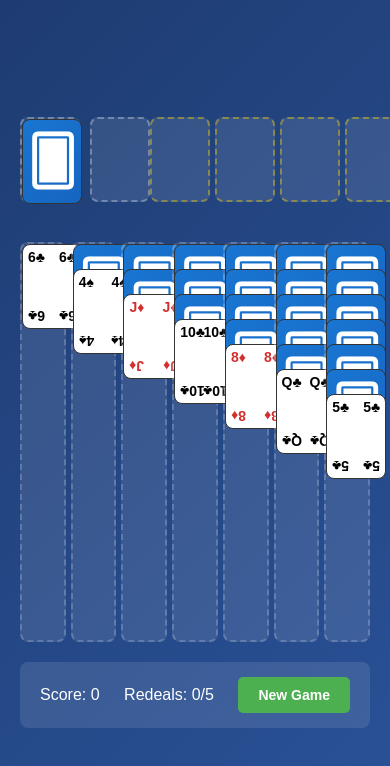
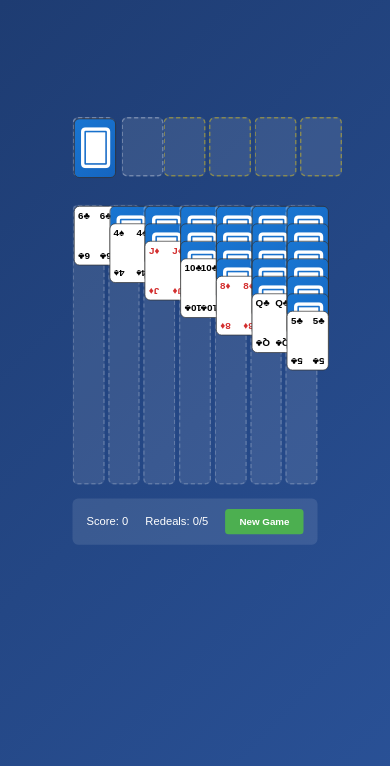
Before and after one commit to mkmkmk/sol-js, a website with bundled scripts: page index.html in a window 390 px wide. Built offline with nearby package versions, Linux system fonts and the light colour scheme.

Commit message:
cd skalowanie media

```diff
--- a/css/game.css
+++ b/css/game.css
@@ -12,11 +12,13 @@ body {
     justify-content: center;
     align-items: center;
     padding: 20px;
+    overflow: auto;
 }
 
 #game-container {
     max-width: 900px;
     width: 100%;
+    transform-origin: top center;
 }
 
 #top-area {
@@ -207,4 +209,7 @@ body {
     #stock-waste {
         gap: 10px;
     }
+    #game-container {
+        transform: scale(0.7);
+    }
 }
```
